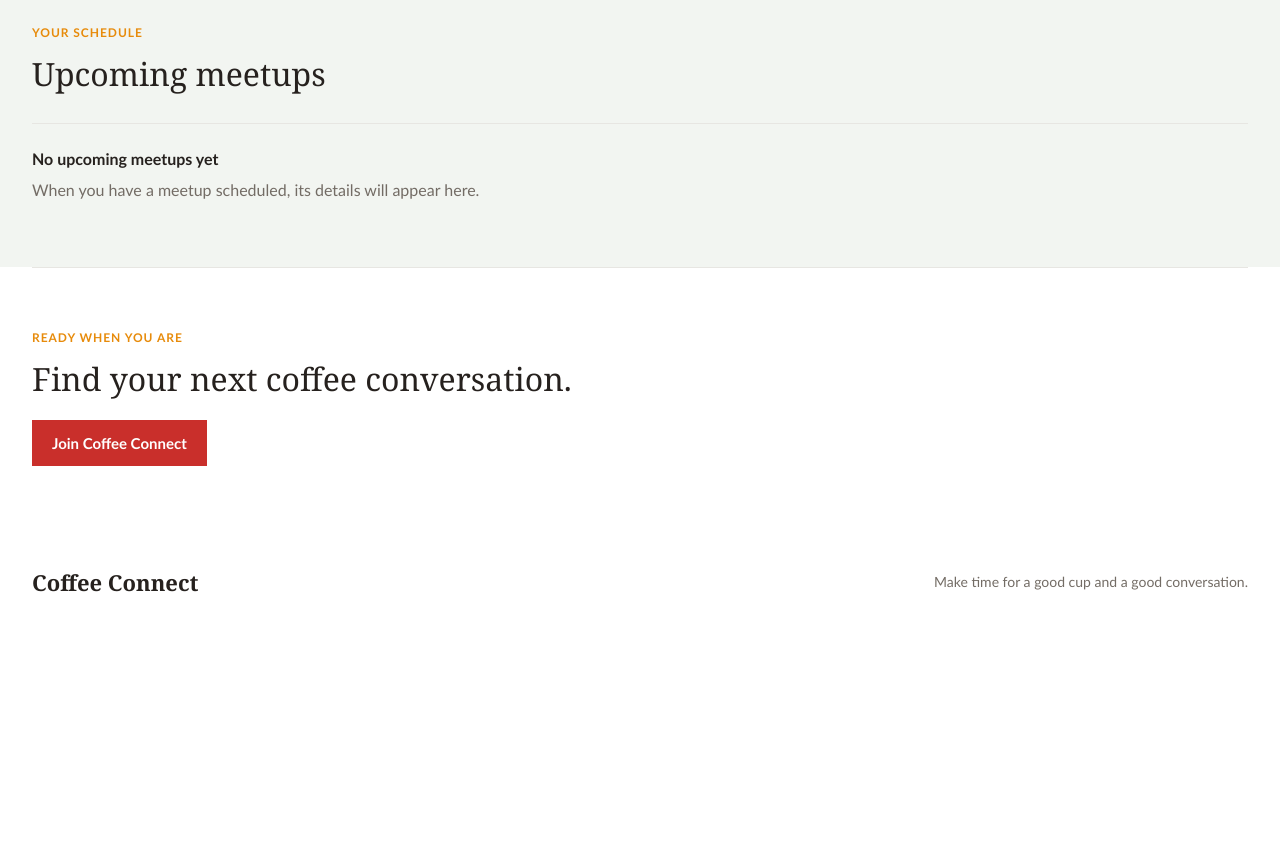
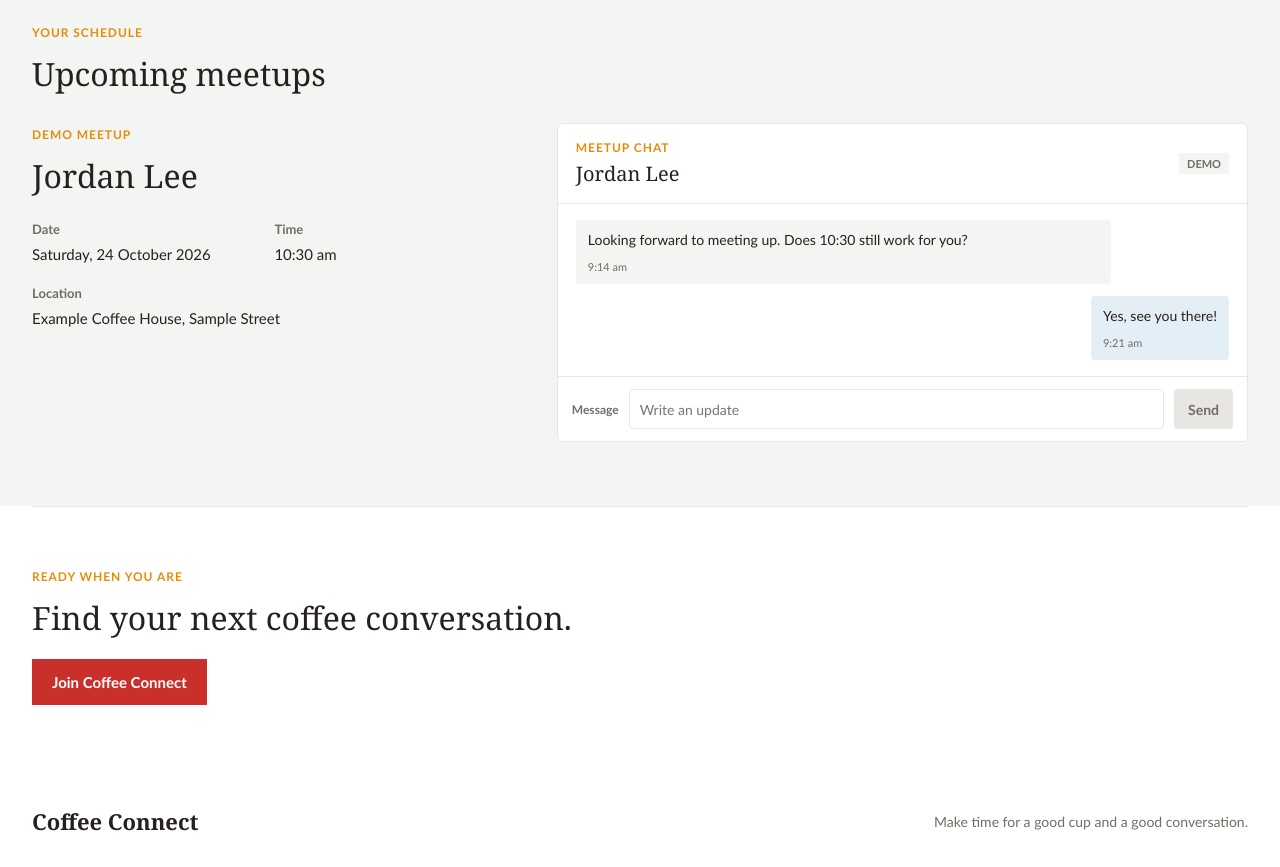
Before and after one commit to JosephMcclelland07/coffee-connect, a Next.js app in the folder apps/web/: page /meetups in a window 1280 px wide. Shown: the part 860-1727 px from the top of the page. Before the commit the page ends 1488 px from the top, so only its background shows below. Built offline with nearby package versions, Linux system fonts and the light colour scheme.

Commit message:
Added a hardcoded meetup as an example.

```diff
--- a/apps/web/app/globals.css
+++ b/apps/web/app/globals.css
@@ -203,6 +203,18 @@ h2,
 }
 
 .meetup-page-heading {
+	animation: enter 480ms ease-out both;
+}
+
+.meetups-overview {
+	animation: enter 520ms 60ms ease-out both;
+}
+
+.wheel-panel {
+	animation: enter 620ms 100ms ease-out both;
+}
+
+.meetup-page-heading {
 	margin-bottom: 42px;
 }
 
@@ -350,6 +362,165 @@ h2,
 
 .upcoming-heading {
 	margin-bottom: 28px;
+	animation: enter 480ms 120ms ease-out both;
+}
+
+.upcoming-meetup {
+	display: grid;
+	grid-template-columns: minmax(220px, 0.8fr) minmax(0, 1.2fr);
+	gap: clamp(28px, 5vw, 64px);
+	align-items: start;
+	animation: enter 520ms 180ms ease-out both;
+}
+
+.meetup-details {
+	padding-top: 4px;
+}
+
+.meetup-person-name {
+	margin: 0 0 24px;
+	font-family: Georgia, "Times New Roman", serif;
+	font-size: 32px;
+	font-weight: 500;
+}
+
+.meetup-facts {
+	display: grid;
+	grid-template-columns: repeat(2, minmax(0, 1fr));
+	gap: 20px 24px;
+	margin: 0;
+}
+
+.meetup-facts dt {
+	margin-bottom: 6px;
+	color: var(--muted);
+	font-size: 13px;
+	font-weight: 700;
+}
+
+.meetup-facts dd {
+	margin: 0;
+	font-size: 15px;
+	line-height: 1.5;
+}
+
+.meetup-fact-location {
+	grid-column: 1 / -1;
+}
+
+.meetup-chat {
+	min-width: 0;
+	border: 1px solid var(--line);
+	border-radius: 6px;
+	background: var(--paper);
+}
+
+.meetup-chat-header {
+	display: flex;
+	align-items: center;
+	justify-content: space-between;
+	gap: 16px;
+	padding: 16px 18px;
+	border-bottom: 1px solid var(--line);
+}
+
+.meetup-chat-header .eyebrow {
+	margin-bottom: 5px;
+}
+
+.meetup-chat-header h3 {
+	margin: 0;
+	font-family: Georgia, "Times New Roman", serif;
+	font-size: 20px;
+	font-weight: 500;
+}
+
+.demo-badge {
+	padding: 4px 8px;
+	background: var(--soft);
+	color: var(--muted);
+	font-size: 11px;
+	font-weight: 700;
+	text-transform: uppercase;
+}
+
+.meetup-chat-messages {
+	display: flex;
+	max-height: 250px;
+	min-height: 150px;
+	flex-direction: column;
+	gap: 12px;
+	overflow-y: auto;
+	padding: 16px 18px;
+}
+
+.meetup-message {
+	max-width: 82%;
+	padding: 10px 12px;
+	border-radius: 4px;
+	background: var(--soft);
+}
+
+.meetup-message--you {
+	align-self: flex-end;
+	background: #e4eef7;
+}
+
+.meetup-message p {
+	margin: 0 0 5px;
+	font-size: 14px;
+	line-height: 1.45;
+}
+
+.meetup-message time {
+	color: var(--muted);
+	font-size: 11px;
+}
+
+.meetup-chat-form {
+	display: grid;
+	grid-template-columns: auto minmax(0, 1fr) auto;
+	gap: 10px;
+	align-items: center;
+	padding: 12px 14px;
+	border-top: 1px solid var(--line);
+}
+
+.meetup-chat-label {
+	color: var(--muted);
+	font-size: 12px;
+	font-weight: 600;
+}
+
+.meetup-chat-form input {
+	min-width: 0;
+	min-height: 40px;
+	padding: 0 10px;
+	border: 1px solid var(--line);
+	border-radius: 4px;
+	background: var(--paper);
+	color: var(--ink);
+	font: inherit;
+	font-size: 14px;
+}
+
+.meetup-chat-form button {
+	min-height: 40px;
+	padding: 0 14px;
+	border: 0;
+	border-radius: 4px;
+	background: var(--red);
+	color: #ffffff;
+	font: inherit;
+	font-size: 14px;
+	font-weight: 700;
+	cursor: pointer;
+}
+
+.meetup-chat-form button:disabled {
+	background: var(--line);
+	color: var(--muted);
+	cursor: not-allowed;
 }
 
 .upcoming-heading h2,
@@ -361,28 +532,11 @@ h2,
 	font-weight: 500;
 }
 
-.upcoming-empty {
-	padding: 22px 0 0;
-	border-top: 1px solid var(--line);
-	color: var(--muted);
-	font-size: 16px;
-	line-height: 1.6;
-}
-
-.upcoming-empty-title {
-	margin-bottom: 6px;
-	color: var(--ink);
-	font-weight: 700;
-}
-
-.upcoming-empty p:last-child {
-	margin-bottom: 0;
-}
-
 .meetups-join {
 	padding-top: 62px;
 	padding-bottom: 70px;
 	border-top: 1px solid var(--line);
+	animation: enter 520ms 220ms ease-out both;
 }
 
 .meetups-join h2 {
@@ -580,6 +734,15 @@ h2,
 		gap: 34px;
 	}
 
+	.upcoming-meetup {
+		grid-template-columns: 1fr;
+		gap: 28px;
+	}
+
+	.meetup-person-name {
+		font-size: 28px;
+	}
+
 	.meetups-section {
 		padding: 60px 0;
 	}
--- a/apps/web/app/meetups/page.tsx
+++ b/apps/web/app/meetups/page.tsx
@@ -1,8 +1,38 @@
 import Link from "next/link";
+import { headers } from "next/headers";
 import { SiteFooter, SiteHeader } from "../site-chrome";
 import SpinWheel from "../../components/spin-wheel";
+import MeetupChat from "../../components/meetup-chat";
 
-export default function MeetupsPage() {
+	const validAuthRoles = new Set(["employee", "hr_admin"]);
+
+const demoMeetup = {
+	otherPersonName: "Jordan Lee",
+	date: "Saturday, 24 October 2026",
+	time: "10:30 am",
+	location: "Example Coffee House, Sample Street",
+	messages: [
+		{
+			id: "demo-1",
+			from: "contact" as const,
+			text: "Looking forward to meeting up. Does 10:30 still work for you?",
+			time: "9:14 am",
+		},
+		{
+			id: "demo-2",
+			from: "you" as const,
+			text: "Yes, see you there!",
+			time: "9:21 am",
+		},
+	],
+};
+
+export default async function MeetupsPage() {
+	const requestHeaders = await headers();
+	const userId = requestHeaders.get("x-user-id");
+	const userRole = requestHeaders.get("x-user-role");
+	const isLoggedIn = Boolean(userId && userRole && validAuthRoles.has(userRole));
+
 	return (
 		<>
 			<SiteHeader activePage="meetups" />
@@ -39,20 +69,42 @@ export default function MeetupsPage() {
 							<p className="eyebrow">Your schedule</p>
 							<h2>Upcoming meetups</h2>
 						</div>
-						<div className="upcoming-empty" role="status">
-							<p className="upcoming-empty-title">No upcoming meetups yet</p>
-							<p>
-								When you have a meetup scheduled, its details will appear here.
-							</p>
+						<div className="upcoming-meetup">
+							<div className="meetup-details">
+								<p className="eyebrow">Demo meetup</p>
+								<h3 className="meetup-person-name">
+									{demoMeetup.otherPersonName}
+								</h3>
+								<dl className="meetup-facts">
+									<div>
+										<dt>Date</dt>
+										<dd>{demoMeetup.date}</dd>
+									</div>
+									<div>
+										<dt>Time</dt>
+										<dd>{demoMeetup.time}</dd>
+									</div>
+									<div className="meetup-fact-location">
+										<dt>Location</dt>
+										<dd>{demoMeetup.location}</dd>
+									</div>
+								</dl>
+							</div>
+							<MeetupChat
+								contactName={demoMeetup.otherPersonName}
+								initialMessages={demoMeetup.messages}
+							/>
 						</div>
 					</div>
 				</section>
 
-				<section className="meetups-join page-width">
-					<p className="eyebrow">Ready when you are</p>
-					<h2>Find your next coffee conversation.</h2>
-					<Link className="button-primary" href="/#join">Join Coffee Connect</Link>
-				</section>
+				{!isLoggedIn && (
+					<section className="meetups-join page-width">
+						<p className="eyebrow">Ready when you are</p>
+						<h2>Find your next coffee conversation.</h2>
+						<Link className="button-primary" href="/signup">Join Coffee Connect</Link>
+					</section>
+				)}
 			</main>
 			<SiteFooter />
 		</>
--- /dev/null
+++ b/apps/web/components/meetup-chat.tsx
@@ -0,0 +1,71 @@
+"use client";
+
+import { useState, type FormEvent } from "react";
+
+type MeetupMessage = {
+	id: string;
+	from: "contact" | "you";
+	text: string;
+	time: string;
+};
+
+type MeetupChatProps = {
+	contactName: string;
+	initialMessages: MeetupMessage[];
+};
+
+export default function MeetupChat({ contactName, initialMessages }: MeetupChatProps) {
+	const [messages, setMessages] = useState(initialMessages);
+	const [draft, setDraft] = useState("");
+
+	function sendMessage(event: FormEvent<HTMLFormElement>) {
+		event.preventDefault();
+		const text = draft.trim();
+
+		if (!text) return;
+
+		setMessages((currentMessages) => [
+			...currentMessages,
+			{ id: `local-${Date.now()}`, from: "you", text, time: "Now" },
+		]);
+		setDraft("");
+	}
+
+	return (
+		<section className="meetup-chat" aria-label={`Chat with ${contactName}`}>
+			<header className="meetup-chat-header">
+				<div>
+					<p className="eyebrow">Meetup chat</p>
+					<h3>{contactName}</h3>
+				</div>
+				<span className="demo-badge">Demo</span>
+			</header>
+			<div className="meetup-chat-messages" role="log" aria-live="polite">
+				{messages.map((message) => (
+					<article
+						className={`meetup-message meetup-message--${message.from}`}
+						key={message.id}
+					>
+						<p>{message.text}</p>
+						<time>{message.time}</time>
+					</article>
+				))}
+			</div>
+			<form className="meetup-chat-form" onSubmit={sendMessage}>
+				<label className="meetup-chat-label" htmlFor="meetup-message">
+					Message
+				</label>
+				<input
+					id="meetup-message"
+					value={draft}
+					onChange={(event) => setDraft(event.target.value)}
+					maxLength={240}
+					placeholder="Write an update"
+				/>
+				<button type="submit" disabled={!draft.trim()}>
+					Send
+				</button>
+			</form>
+		</section>
+	);
+}
```
